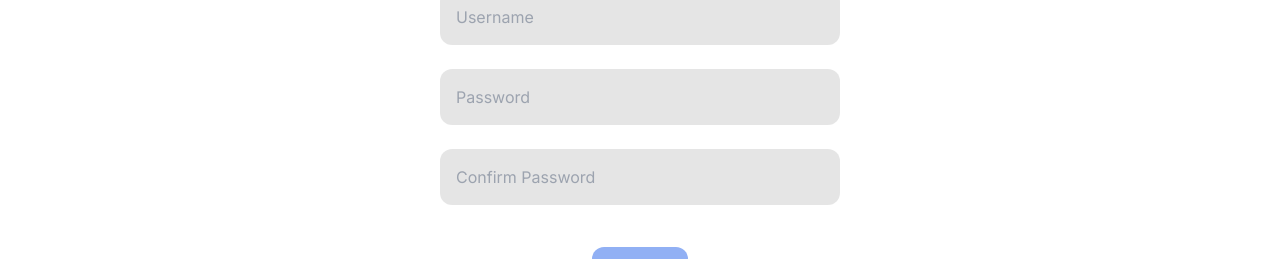
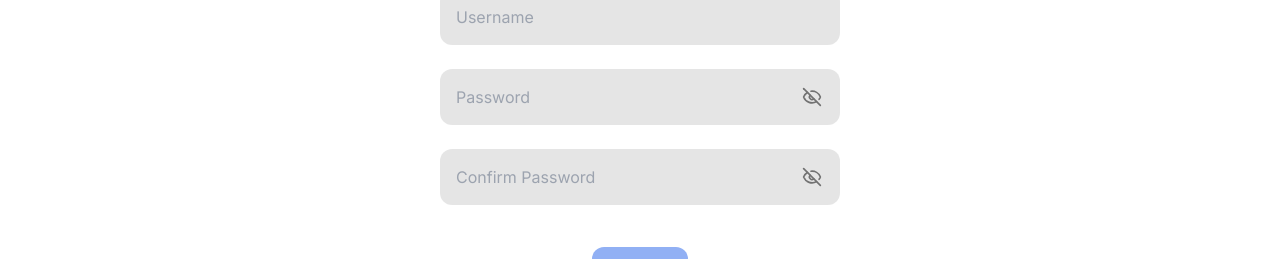
Before and after one commit to frederikhandberg0709/blop-social-media, a Next.js app: page /create-account in a window 1280 px wide. Shown: the part 327-586 px from the top of the page. Built offline with nearby package versions, Linux system fonts and the light colour scheme; no server answers.

Commit message:
Show/hide toggle for password implemented
New `PasswordInput` component implemented.

Replaced existing password inputs on Login and Create Account pages with the new `PasswordInput` component.

```diff
--- a/src/app/(auth)/create-account/RegistrationForm.tsx
+++ b/src/app/(auth)/create-account/RegistrationForm.tsx
@@ -2,6 +2,7 @@
 
 import { FormEvent, useState } from "react";
 import Input from "@/components/inputs/FloatingInput";
+import { PasswordInput } from "@/components/inputs/PasswordInput";
 
 export default function RegistrationForm() {
   const [email, setEmail] = useState<string>("");
@@ -166,24 +167,18 @@ export default function RegistrationForm() {
           required
         />
 
-        <Input
-          type={"password"}
-          placeholder={"Password"}
-          size={"md"}
-          variant={"default"}
+        <PasswordInput
+          name={"password"}
           value={password}
           onChange={handlePasswordChange}
-          required
+          placeholder={"Password"}
         />
 
-        <Input
-          type={"password"}
-          placeholder={"Confirm Password"}
-          size={"md"}
-          variant={"default"}
+        <PasswordInput
+          name={"confirmPassword"}
           value={confirmPassword}
           onChange={handleConfirmPasswordChange}
-          required
+          placeholder={"Confirm Password"}
         />
       </div>
 
--- a/src/app/(auth)/login/LoginForm.tsx
+++ b/src/app/(auth)/login/LoginForm.tsx
@@ -5,14 +5,12 @@ import Link from "next/link";
 import { useRouter } from "next/navigation";
 import { FormEvent, useState } from "react";
 import FloatingInput from "@/components/inputs/FloatingInput";
-import { Eye, EyeOff } from "lucide-react";
-import { Tooltip } from "@/components/Tooltip";
+import { PasswordInput } from "@/components/inputs/PasswordInput";
 
 export default function LoginForm() {
   const router = useRouter();
   const [identifier, setIdentifier] = useState<string>("");
   const [password, setPassword] = useState<string>("");
-  const [showPassword, setShowPassword] = useState(false);
   const [error, setError] = useState<string>("");
   const [isLoading, setIsLoading] = useState(false);
 
@@ -75,41 +73,12 @@ export default function LoginForm() {
           required
         />
 
-        <div className="relative">
-          <FloatingInput
-            type={showPassword ? "text" : "password"}
-            placeholder={"Password"}
-            name={"password"}
-            value={password}
-            onChange={handlePasswordChange}
-            disabled={isLoading}
-            required
-          />
-          <div className="absolute inset-y-1.5 right-1.5">
-            <Tooltip
-              text={showPassword ? "Hide Password" : "Show Password"}
-              offset={"50"}
-              className="h-full"
-            >
-              <button
-                type="button"
-                className="hover:black/5 group flex aspect-square h-full items-center justify-center rounded-[6px] transition duration-200 ease-in-out active:bg-white/10 dark:hover:bg-white/5 dark:active:bg-white/10"
-              >
-                {showPassword ? (
-                  <Eye
-                    size={20}
-                    className="opacity-50 transition duration-200 ease-in-out group-hover:opacity-100"
-                  />
-                ) : (
-                  <EyeOff
-                    size={20}
-                    className="opacity-50 transition duration-200 ease-in-out group-hover:opacity-100"
-                  />
-                )}
-              </button>
-            </Tooltip>
-          </div>
-        </div>
+        <PasswordInput
+          placeholder={"Password"}
+          name={"password"}
+          value={password}
+          onChange={handlePasswordChange}
+        />
       </div>
       <div className="mt-2 w-full text-end">
         <Link
--- /dev/null
+++ b/src/components/inputs/PasswordInput.tsx
@@ -0,0 +1,70 @@
+import { useState } from "react";
+import FloatingInput from "@/components/inputs/FloatingInput";
+import { Tooltip } from "@/components/Tooltip";
+import { Eye, EyeOff } from "lucide-react";
+
+interface PasswordInputProps {
+  value: string;
+  onChange: (e: React.ChangeEvent<HTMLInputElement>) => void;
+  name: string;
+  placeholder: string;
+  disabled?: boolean;
+  required?: boolean;
+  className?: string;
+}
+
+export function PasswordInput({
+  value,
+  onChange,
+  name,
+  placeholder,
+  disabled = false,
+  required = false,
+  className = "",
+}: PasswordInputProps) {
+  const [showPassword, setShowPassword] = useState(false);
+
+  const handlePasswordVisibility = () => {
+    setShowPassword(!showPassword);
+  };
+
+  return (
+    <div className="relative">
+      <FloatingInput
+        type={showPassword ? "text" : "password"}
+        placeholder={placeholder}
+        name={name}
+        value={value}
+        onChange={onChange}
+        disabled={disabled}
+        required={required}
+        className={className}
+      />
+      <div className="absolute inset-y-1.5 right-1.5">
+        <Tooltip
+          text={showPassword ? "Hide Password" : "Show Password"}
+          offset={"50"}
+          className="h-full"
+        >
+          <button
+            type="button"
+            onClick={handlePasswordVisibility}
+            className="hover:black/5 group flex aspect-square h-full items-center justify-center rounded-[6px] transition duration-200 ease-in-out active:bg-white/10 dark:hover:bg-white/5 dark:active:bg-white/10"
+          >
+            {showPassword ? (
+              <Eye
+                size={20}
+                className="opacity-50 transition duration-200 ease-in-out group-hover:opacity-100"
+              />
+            ) : (
+              <EyeOff
+                size={20}
+                className="opacity-50 transition duration-200 ease-in-out group-hover:opacity-100"
+              />
+            )}
+          </button>
+        </Tooltip>
+      </div>
+    </div>
+  );
+}
```
